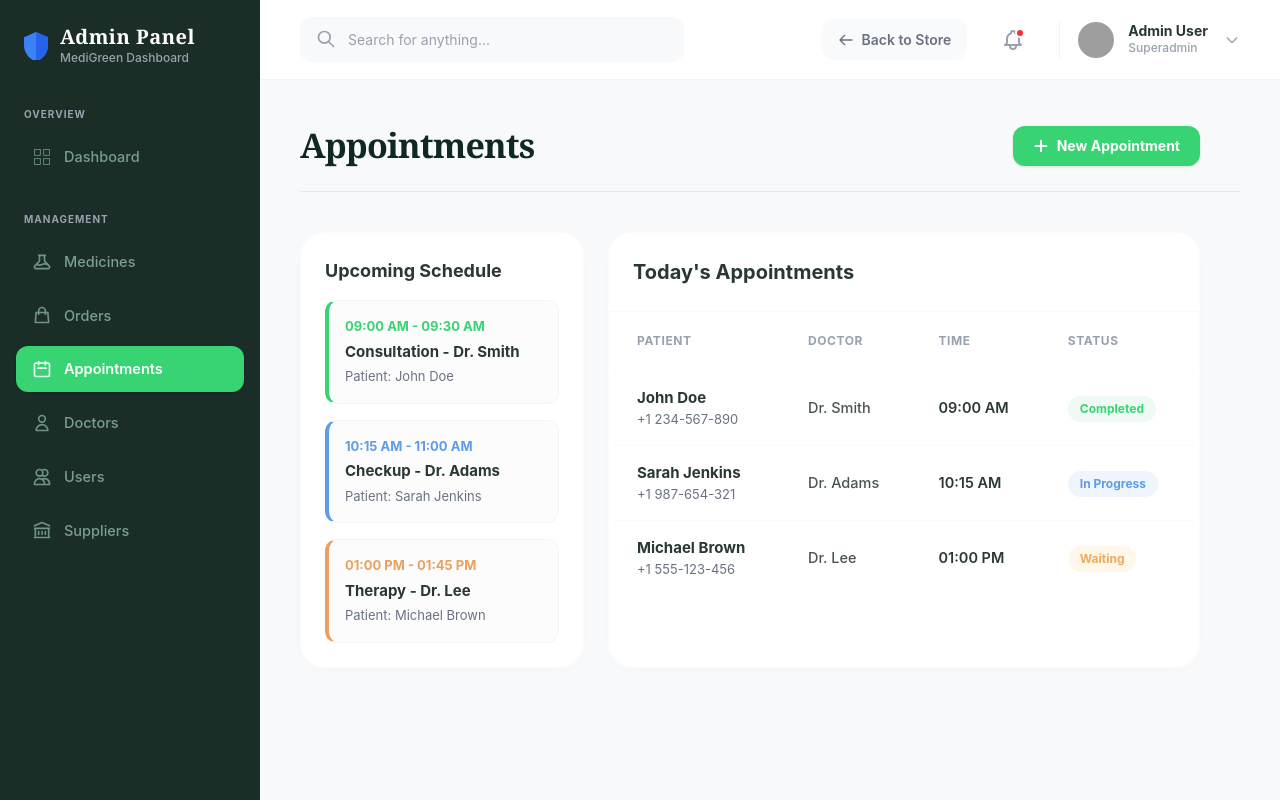
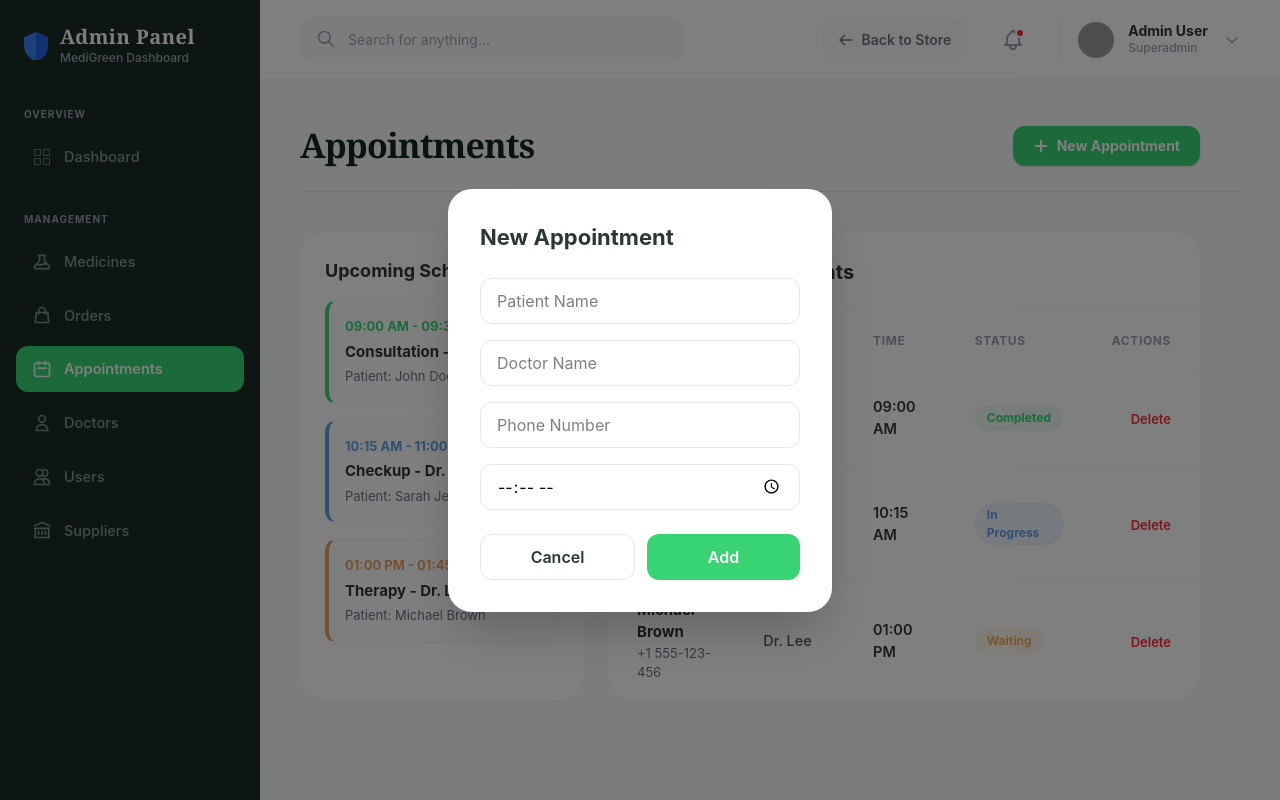
Before and after one commit to wwaseemmohammed/Smart-Pharmacy-System, a React (Vite) app in the folder project/client/Smart-pharmacy-frontend/: page /admin/appointments in a window 1280 px wide. Both pictures are taken after a click on the button "New Appointment". Built offline with nearby package versions, Linux system fonts and the light colour scheme; grey boxes are pictures that could not be loaded.

Commit message:
Fix the Doctors and Appointments settings pages in the admin dashboard

```diff
--- a/project/client/Smart-pharmacy-frontend/src/Admin/Appointments.jsx
+++ b/project/client/Smart-pharmacy-frontend/src/Admin/Appointments.jsx
@@ -1,11 +1,45 @@
-import React from 'react';
+import React, { useState } from 'react';
 
 export default function Appointments() {
+  const [showAddForm, setShowAddForm] = useState(false);
+  const [appointments, setAppointments] = useState([
+    { id: 1, patient: 'John Doe', doctor: 'Dr. Smith', phone: '+1 234-567-890', time: '09:00 AM', status: 'Completed' },
+    { id: 2, patient: 'Sarah Jenkins', doctor: 'Dr. Adams', phone: '+1 987-654-321', time: '10:15 AM', status: 'In Progress' },
+    { id: 3, patient: 'Michael Brown', doctor: 'Dr. Lee', phone: '+1 555-123-456', time: '01:00 PM', status: 'Waiting' },
+  ]);
+  const [formData, setFormData] = useState({ patient: '', doctor: '', phone: '', time: '' });
+
+  const handleAddAppointment = () => {
+    if (formData.patient && formData.doctor && formData.phone && formData.time) {
+      const newAppointment = {
+        id: appointments.length + 1,
+        patient: formData.patient,
+        doctor: formData.doctor,
+        phone: formData.phone,
+        time: formData.time,
+        status: 'Waiting'
+      };
+      setAppointments([...appointments, newAppointment]);
+      setFormData({ patient: '', doctor: '', phone: '', time: '' });
+      setShowAddForm(false);
+      alert('تم إضافة الموعد بنجاح!');
+    }
+  };
+
+  const handleDeleteAppointment = (id) => {
+    if (confirm('هل أنت متأكد من حذف هذا الموعد؟')) {
+      setAppointments(appointments.filter(app => app.id !== id));
+      alert('تم حذف الموعد بنجاح!');
+    }
+  };
+
   return (
     <>
       <div className="flex justify-between items-center mb-10 border-b border-gray-200 pb-5 pr-10">
         <h2 className="text-[34px] font-extrabold font-serif text-[#0f2922] tracking-tight">Appointments</h2>
-        <button className="bg-[#38d373] hover:bg-[#2eaa5c] text-white px-5 py-2.5 rounded-xl font-bold text-sm shadow-sm transition-colors flex items-center gap-2">
+        <button
+          onClick={() => setShowAddForm(true)}
+          className="bg-[#38d373] hover:bg-[#2eaa5c] text-white px-5 py-2.5 rounded-xl font-bold text-sm shadow-sm transition-colors flex items-center gap-2">
             <svg className="w-4 h-4" fill="none" stroke="currentColor" viewBox="0 0 24 24"><path strokeLinecap="round" strokeLinejoin="round" strokeWidth="3" d="M12 4v16m8-8H4"></path></svg>
             New Appointment
         </button>
@@ -47,53 +81,95 @@ export default function Appointments() {
                   <th className="px-6 py-5">Doctor</th>
                   <th className="px-6 py-5">Time</th>
                   <th className="px-6 py-5">Status</th>
+                  <th className="px-6 py-5">Actions</th>
                 </tr>
               </thead>
               <tbody className="divide-y divide-gray-50">
-                <tr className="group hover:bg-gray-50/50 transition-colors">
+                {appointments.map((app) => (
+                <tr key={app.id} className="group hover:bg-gray-50/50 transition-colors">
                   <td className="px-6 py-4">
-                    <div className="text-[15px] text-[#2a3835] font-bold">John Doe</div>
-                    <div className="text-[13px] text-gray-500">+1 234-567-890</div>
+                    <div className="text-[15px] text-[#2a3835] font-bold">{app.patient}</div>
+                    <div className="text-[13px] text-gray-500">{app.phone}</div>
                   </td>
-                  <td className="px-6 py-4 text-[14.5px] text-[#4a5553] font-medium">Dr. Smith</td>
-                  <td className="px-6 py-4 text-[14.5px] text-[#2a3835] font-semibold">09:00 AM</td>
+                  <td className="px-6 py-4 text-[14.5px] text-[#4a5553] font-medium">{app.doctor}</td>
+                  <td className="px-6 py-4 text-[14.5px] text-[#2a3835] font-semibold">{app.time}</td>
                   <td className="px-6 py-4">
-                    <span className="inline-flex items-center px-3 py-1 rounded-full text-[12px] font-bold bg-[#eefaf3] text-[#38d373]">
-                      Completed
+                    <span className={`inline-flex items-center px-3 py-1 rounded-full text-[12px] font-bold ${
+                        app.status === 'Completed' ? 'bg-[#eefaf3] text-[#38d373]' :
+                        app.status === 'In Progress' ? 'bg-[#eef5fd] text-[#5e9de6]' :
+                        'bg-[#fff7ea] text-[#f2a95c]'
+                    }`}>
+                      {app.status}
                     </span>
                   </td>
-                </tr>
-                <tr className="group hover:bg-gray-50/50 transition-colors">
-                  <td className="px-6 py-4">
-                    <div className="text-[15px] text-[#2a3835] font-bold">Sarah Jenkins</div>
-                    <div className="text-[13px] text-gray-500">+1 987-654-321</div>
-                  </td>
-                  <td className="px-6 py-4 text-[14.5px] text-[#4a5553] font-medium">Dr. Adams</td>
-                  <td className="px-6 py-4 text-[14.5px] text-[#2a3835] font-semibold">10:15 AM</td>
-                  <td className="px-6 py-4">
-                    <span className="inline-flex items-center px-3 py-1 rounded-full text-[12px] font-bold bg-[#eef5fd] text-[#5e9de6]">
-                      In Progress
-                    </span>
+                  <td className="px-6 py-4 text-right">
+                    <button
+                      onClick={() => handleDeleteAppointment(app.id)}
+                      className="text-red-500 hover:text-red-700 font-semibold text-[13px] transition-colors"
+                    >
+                      Delete
+                    </button>
                   </td>
                 </tr>
-                <tr className="group hover:bg-gray-50/50 transition-colors">
-                  <td className="px-6 py-4">
-                    <div className="text-[15px] text-[#2a3835] font-bold">Michael Brown</div>
-                    <div className="text-[13px] text-gray-500">+1 555-123-456</div>
-                  </td>
-                  <td className="px-6 py-4 text-[14.5px] text-[#4a5553] font-medium">Dr. Lee</td>
-                  <td className="px-6 py-4 text-[14.5px] text-[#2a3835] font-semibold">01:00 PM</td>
-                  <td className="px-6 py-4">
-                    <span className="inline-flex items-center px-3 py-1 rounded-full text-[12px] font-bold bg-[#fff7ea] text-[#f2a95c]">
-                      Waiting
-                    </span>
-                  </td>
-                </tr>
+                ))}
               </tbody>
             </table>
           </div>
         </div>
       </div>
+
+      {/* Add Appointment Modal */}
+      {showAddForm && (
+        <div className="fixed inset-0 bg-black/50 flex items-center justify-center z-50">
+          <div className="bg-white rounded-[24px] p-8 w-96 shadow-2xl">
+            <h3 className="text-[22px] font-bold text-[#2a3835] mb-6">New Appointment</h3>
+            <div className="space-y-4">
+              <input
+                type="text"
+                placeholder="Patient Name"
+                value={formData.patient}
+                onChange={(e) => setFormData({...formData, patient: e.target.value})}
+                className="w-full px-4 py-2.5 border border-gray-200 rounded-xl focus:outline-none focus:border-[#38d373]"
+              />
+              <input
+                type="text"
+                placeholder="Doctor Name"
+                value={formData.doctor}
+                onChange={(e) => setFormData({...formData, doctor: e.target.value})}
+                className="w-full px-4 py-2.5 border border-gray-200 rounded-xl focus:outline-none focus:border-[#38d373]"
+              />
+              <input
+                type="tel"
+                placeholder="Phone Number"
+                value={formData.phone}
+                onChange={(e) => setFormData({...formData, phone: e.target.value})}
+                className="w-full px-4 py-2.5 border border-gray-200 rounded-xl focus:outline-none focus:border-[#38d373]"
+              />
+              <input
+                type="time"
+                placeholder="Appointment Time"
+                value={formData.time}
+                onChange={(e) => setFormData({...formData, time: e.target.value})}
+                className="w-full px-4 py-2.5 border border-gray-200 rounded-xl focus:outline-none focus:border-[#38d373]"
+              />
+            </div>
+            <div className="flex gap-3 mt-6">
+              <button
+                onClick={() => setShowAddForm(false)}
+                className="flex-1 px-4 py-2.5 border border-gray-200 rounded-xl font-semibold text-[#2a3835] hover:bg-gray-50 transition-colors"
+              >
+                Cancel
+              </button>
+              <button
+                onClick={handleAddAppointment}
+                className="flex-1 px-4 py-2.5 bg-[#38d373] hover:bg-[#2eaa5c] text-white rounded-xl font-semibold transition-colors"
+              >
+                Add
+              </button>
+            </div>
+          </div>
+        </div>
+      )}
     </>
   );
 }
--- a/project/client/Smart-pharmacy-frontend/src/Admin/Doctors.jsx
+++ b/project/client/Smart-pharmacy-frontend/src/Admin/Doctors.jsx
@@ -1,20 +1,49 @@
-import React from 'react';
+import React, { useState } from 'react';
 
 export default function Doctors() {
-  const doctors = [
+  const [showAddForm, setShowAddForm] = useState(false);
+  const [selectedDoctor, setSelectedDoctor] = useState(null);
+  const [doctors, setDoctors] = useState([
     { name: "Dr. Sarah Smith", spec: "Cardiologist", exp: "15 Years", status: "Available", img: "https://i.pravatar.cc/150?img=1" },
     { name: "Dr. James Wilson", spec: "Pediatrician", exp: "8 Years", status: "On Leave", img: "https://i.pravatar.cc/150?img=11" },
     { name: "Dr. Emily Chen", spec: "Dermatologist", exp: "12 Years", status: "Available", img: "https://i.pravatar.cc/150?img=5" },
     { name: "Dr. Michael Brown", spec: "Neurologist", exp: "20 Years", status: "In Surgery", img: "https://i.pravatar.cc/150?img=8" },
     { name: "Dr. Jessica Davis", spec: "General Surgeon", exp: "10 Years", status: "Available", img: "https://i.pravatar.cc/150?img=9" },
     { name: "Dr. David Miller", spec: "Orthopedics", exp: "18 Years", status: "Available", img: "https://i.pravatar.cc/150?img=12" },
-  ];
+  ]);
+  const [formData, setFormData] = useState({ name: '', spec: '', exp: '' });
+
+  const handleAddDoctor = () => {
+    if (formData.name && formData.spec && formData.exp) {
+      const newDoctor = {
+        name: formData.name,
+        spec: formData.spec,
+        exp: formData.exp,
+        status: "Available",
+        img: `https://i.pravatar.cc/150?img=${Math.floor(Math.random() * 50)}`
+      };
+      setDoctors([...doctors, newDoctor]);
+      setFormData({ name: '', spec: '', exp: '' });
+      setShowAddForm(false);
+      alert('تم إضافة الطبيب بنجاح!');
+    }
+  };
+
+  const handleViewProfile = (doctor) => {
+    setSelectedDoctor(doctor);
+  };
+
+  const handleSendMessage = (doctor) => {
+    alert(`تم فتح نافذة الرسائل لـ ${doctor.name}`);
+  };
 
   return (
     <>
       <div className="flex justify-between items-center mb-10 border-b border-gray-200 pb-5 pr-10">
         <h2 className="text-[34px] font-extrabold font-serif text-[#0f2922] tracking-tight">Our Doctors</h2>
-        <button className="bg-[#38d373] hover:bg-[#2eaa5c] text-white px-5 py-2.5 rounded-xl font-bold text-sm shadow-sm transition-colors flex items-center gap-2">
+        <button
+          onClick={() => setShowAddForm(true)}
+          className="bg-[#38d373] hover:bg-[#2eaa5c] text-white px-5 py-2.5 rounded-xl font-bold text-sm shadow-sm transition-colors flex items-center gap-2">
             <svg className="w-4 h-4" fill="none" stroke="currentColor" viewBox="0 0 24 24"><path strokeLinecap="round" strokeLinejoin="round" strokeWidth="3" d="M12 4v16m8-8H4"></path></svg>
             Add Doctor
         </button>
@@ -49,12 +78,106 @@ export default function Doctors() {
             </div>
 
             <div className="mt-5 flex gap-2">
-               <button className="flex-1 bg-gray-50 hover:bg-gray-100 text-[#2a3835] font-semibold py-2 rounded-xl text-[13px] transition-colors">View Profile</button>
-               <button className="flex-1 bg-[#eef5fd] hover:bg-[#dbeafe] text-[#5e9de6] font-semibold py-2 rounded-xl text-[13px] transition-colors">Message</button>
+               <button
+                 onClick={() => handleViewProfile(doc)}
+                 className="flex-1 bg-gray-50 hover:bg-gray-100 text-[#2a3835] font-semibold py-2 rounded-xl text-[13px] transition-colors">View Profile</button>
+               <button
+                 onClick={() => handleSendMessage(doc)}
+                 className="flex-1 bg-[#eef5fd] hover:bg-[#dbeafe] text-[#5e9de6] font-semibold py-2 rounded-xl text-[13px] transition-colors">Message</button>
             </div>
           </div>
         ))}
       </div>
+
+      {/* Add Doctor Modal */}
+      {showAddForm && (
+        <div className="fixed inset-0 bg-black/50 flex items-center justify-center z-50">
+          <div className="bg-white rounded-[24px] p-8 w-96 shadow-2xl">
+            <h3 className="text-[22px] font-bold text-[#2a3835] mb-6">Add New Doctor</h3>
+            <div className="space-y-4">
+              <input
+                type="text"
+                placeholder="Doctor Name"
+                value={formData.name}
+                onChange={(e) => setFormData({...formData, name: e.target.value})}
+                className="w-full px-4 py-2.5 border border-gray-200 rounded-xl focus:outline-none focus:border-[#38d373]"
+              />
+              <input
+                type="text"
+                placeholder="Specialization"
+                value={formData.spec}
+                onChange={(e) => setFormData({...formData, spec: e.target.value})}
+                className="w-full px-4 py-2.5 border border-gray-200 rounded-xl focus:outline-none focus:border-[#38d373]"
+              />
+              <input
+                type="text"
+                placeholder="Experience (e.g., 10 Years)"
+                value={formData.exp}
+                onChange={(e) => setFormData({...formData, exp: e.target.value})}
+                className="w-full px-4 py-2.5 border border-gray-200 rounded-xl focus:outline-none focus:border-[#38d373]"
+              />
+            </div>
+            <div className="flex gap-3 mt-6">
+              <button
+                onClick={() => setShowAddForm(false)}
+                className="flex-1 px-4 py-2.5 border border-gray-200 rounded-xl font-semibold text-[#2a3835] hover:bg-gray-50 transition-colors"
+              >
+                Cancel
+              </button>
+              <button
+                onClick={handleAddDoctor}
+                className="flex-1 px-4 py-2.5 bg-[#38d373] hover:bg-[#2eaa5c] text-white rounded-xl font-semibold transition-colors"
+              >
+                Add
+              </button>
+            </div>
+          </div>
+        </div>
+      )}
+
+      {/* View Profile Modal */}
+      {selectedDoctor && (
+        <div className="fixed inset-0 bg-black/50 flex items-center justify-center z-50">
+          <div className="bg-white rounded-[24px] p-8 w-96 shadow-2xl">
+            <div className="flex justify-between items-start mb-6">
+              <h3 className="text-[22px] font-bold text-[#2a3835]">Doctor Profile</h3>
+              <button
+                onClick={() => setSelectedDoctor(null)}
+                className="text-gray-400 hover:text-gray-600 text-2xl"
+              >
+                ×
+              </button>
+            </div>
+            <div className="text-center mb-6">
+              <img src={selectedDoctor.img} alt={selectedDoctor.name} className="w-24 h-24 rounded-2xl mx-auto mb-4 object-cover" />
+              <h4 className="text-[18px] font-bold text-[#2a3835]">{selectedDoctor.name}</h4>
+              <p className="text-[14px] text-[#38d373] font-semibold">{selectedDoctor.spec}</p>
+            </div>
+            <div className="space-y-3 mb-6">
+              <div className="bg-gray-50 p-3 rounded-xl">
+                <p className="text-[12px] text-gray-500 font-semibold uppercase mb-1">Experience</p>
+                <p className="text-[15px] text-[#2a3835] font-bold">{selectedDoctor.exp}</p>
+              </div>
+              <div className="bg-gray-50 p-3 rounded-xl">
+                <p className="text-[12px] text-gray-500 font-semibold uppercase mb-1">Status</p>
+                <span className={`inline-flex items-center px-3 py-1 rounded-md text-[12px] font-bold ${
+                    selectedDoctor.status === 'Available' ? 'bg-[#eefaf3] text-[#38d373]' :
+                    selectedDoctor.status === 'On Leave' ? 'bg-[#fff7ea] text-[#f2a95c]' :
+                    'bg-[#fee2e2] text-[#ef4444]'
+                }`}>
+                  {selectedDoctor.status}
+                </span>
+              </div>
+            </div>
+            <button
+              onClick={() => setSelectedDoctor(null)}
+              className="w-full px-4 py-2.5 bg-[#38d373] hover:bg-[#2eaa5c] text-white rounded-xl font-semibold transition-colors"
+            >
+              Close
+            </button>
+          </div>
+        </div>
+      )}
     </>
   );
 }
```
